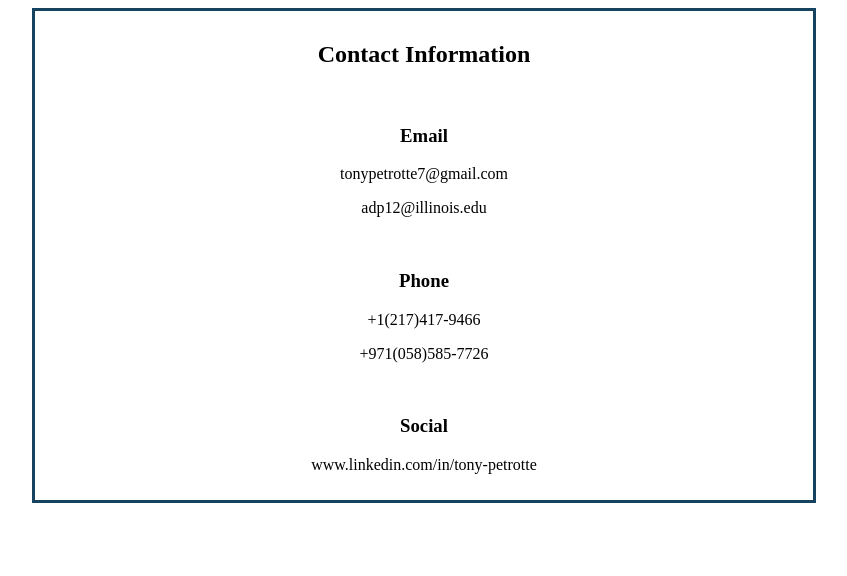
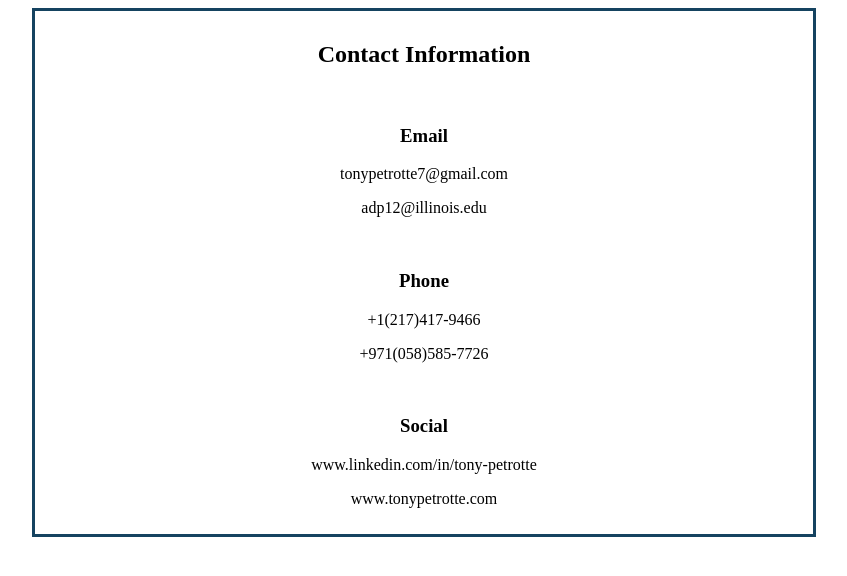
Before and after one commit to toaster515/toaster515.github.io, a plain HTML site: page index.html in a window 1280 px wide. Shown: the whole page, without its empty margins (216-1063 px from the left). Drawn offline with Linux system fonts and the light colour scheme.

Commit message:
Update index.html

```diff
--- a/index.html
+++ b/index.html
@@ -30,6 +30,7 @@
 </br>
 <h3>Social</h3>
     <p>www.linkedin.com/in/tony-petrotte</p>
+    <p>www.tonypetrotte.com</p>
 
 </div>
 
```
